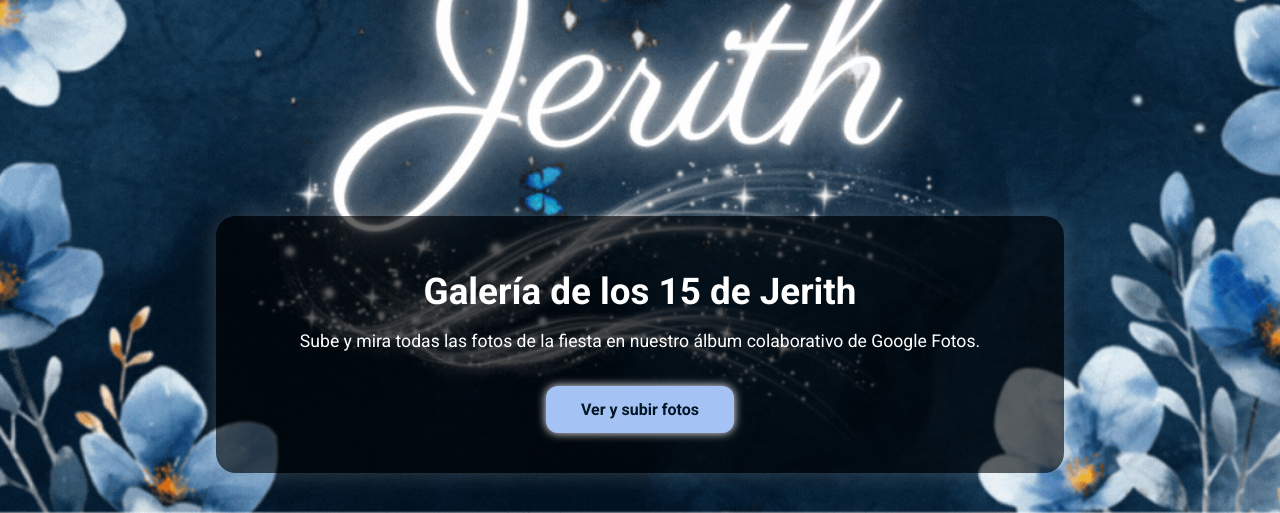
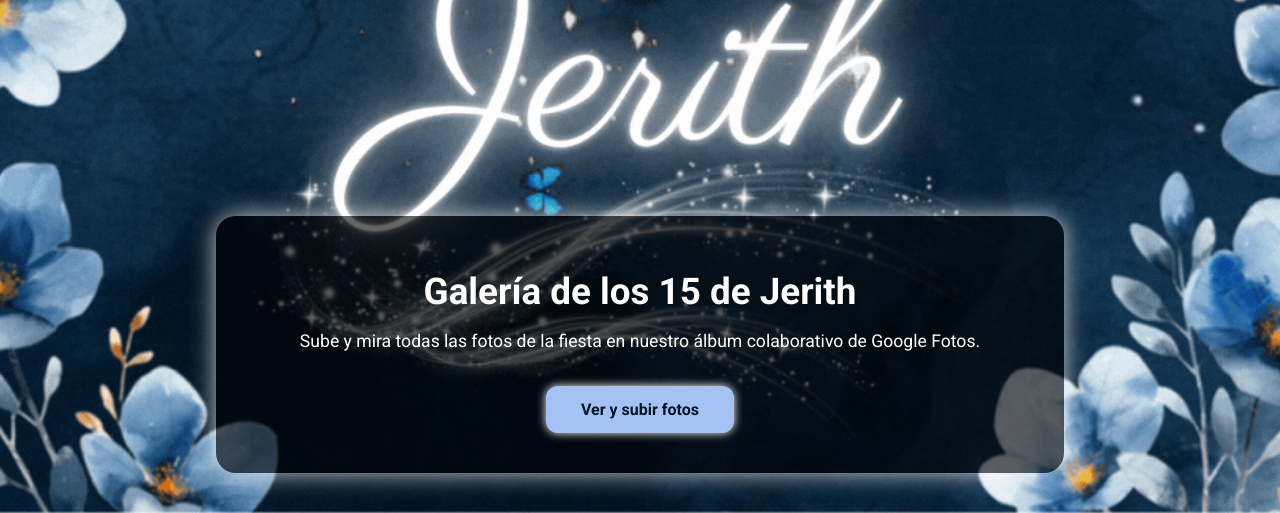
Before and after one commit to jerithdanielamoncadacardenas-netizen/Quince-Jerith, a Flask app: template templates/index.html in a window 1280 px wide. Shown: the part 287-800 px from the top of the page. Run offline with Flask 3, Linux system fonts and the light colour scheme; the template is opened without the code that fills it, so the values that code supplies are empty; parts of the project's set-up code (start-up, migrations or seed data) failed here and were passed over.

Commit message:
Update index.html

```diff
--- a/templates/index.html
+++ b/templates/index.html
@@ -48,7 +48,7 @@
             border-radius: 20px;
             width: 60%;
             max-width: 800px;
-            box-shadow: 0 0 25px rgba(255, 255, 255, 0.2);
+            box-shadow: 0 0 25px rgba(255, 255, 255, 0.8);
         }
 
         h1 {
```
